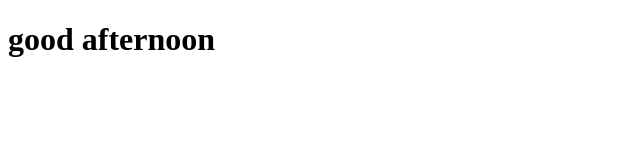
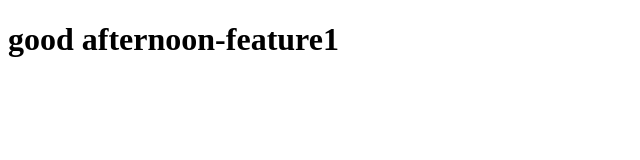
Before and after one commit to hasinipriya28-student/demo-3, a plain HTML site: page index.html in a window 1280 px wide. Shown: the whole page, without its empty margins (0-640 px from the left). Drawn offline with Linux system fonts and the light colour scheme.

Commit message:
change in feature1

```diff
--- a/index.html
+++ b/index.html
@@ -6,7 +6,6 @@
     <title>Document</title>
 </head>
 <body>
-   <h1>good afternoon
-   </h1>
+   <h1>good afternoon-feature1 </h1>
 </body>
 </html>
```
